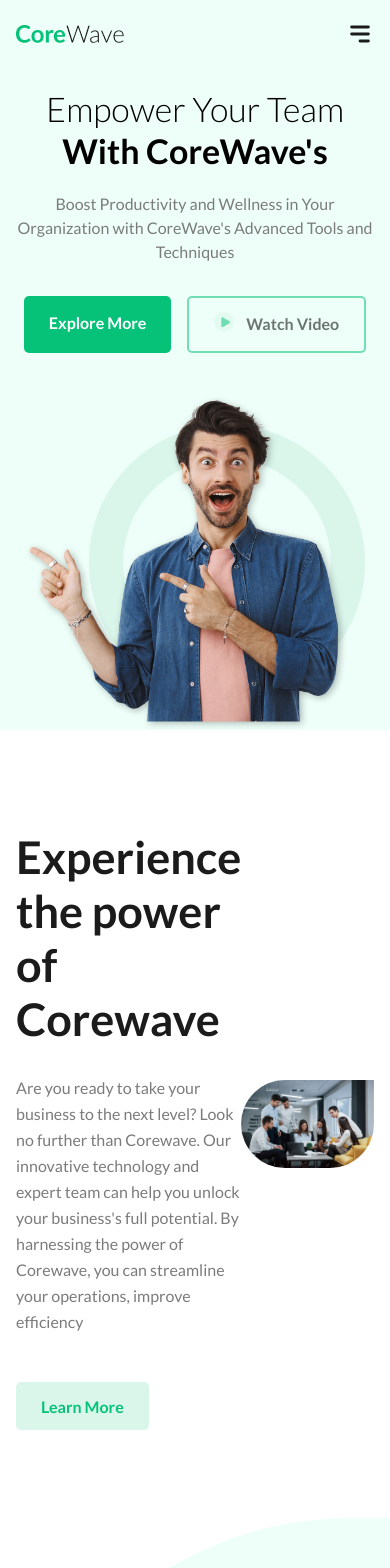
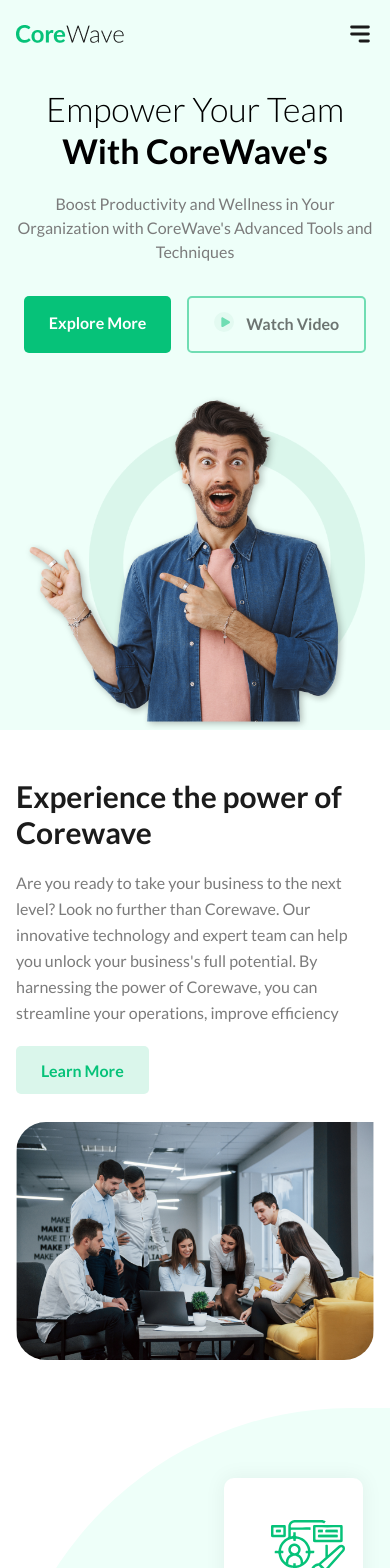
Before and after one commit to saiful-global/CoreWave, a React (Vite) app: page / in a window 390 px wide. Shown: the top 1568 px of the page. Built offline with nearby package versions, Linux system fonts and the light colour scheme.

Commit message:
Make Experience responsive

```diff
--- a/src/Component/Experience.jsx
+++ b/src/Component/Experience.jsx
@@ -5,16 +5,54 @@
 const Experience = () => {
   return (
     <>
-    <section className='py-25'>
+    {/* Vertical padding shrinks on small screens: 48px (mobile) -> 64px (tablet) -> 100px (desktop, your original py-25) */}
+    <section className='py-12 sm:py-16 lg:py-25'>
       <Container>
-        <div className='flex justify-between items-center'>
-          <div>
-            <h2 className='font-Lato font-semibold text-[45px] leading-13.5 text-BlackTextColor pb-7.25 max-w-111.25'>Experience the power of Corewave</h2>
-            <p className='font-Lato font-normal text-[16px] leading-6.5 text-BodyText pb-14.75 max-w-137.5'>Are you ready to take your business to the next level? Look no further than Corewave. Our innovative technology and expert team can help you unlock your business's full potential. By harnessing the power of Corewave, you can streamline your operations, improve efficiency</p>
+        {/*
+          Layout strategy:
+          - Below 1024px: flex-col, so the text sits on top and the image below it (gap-10 between them).
+          - From 1024px: flex-row, your original side-by-side layout.
+        */}
+        <div className='flex flex-col lg:flex-row gap-10 lg:gap-8 justify-between lg:items-center'>
+
+          {/*
+            Text block width:
+            - Full width on mobile/tablet.
+            - lg:w-1/2 on laptops (1024px+), so the text and image share the space.
+            - From 1350px the width is "auto" again, which is your original desktop behavior.
+          */}
+          <div className='lg:w-1/2 min-[1350px]:w-auto'>
+            {/*
+              Heading size grows in steps: 30px (mobile) -> 38px (tablet/laptop) -> 45px (desktop 1280px+).
+              lg:max-w-111.25 (your original 445px) is only applied on desktop so the heading
+              can use the full line on mobile and tablet.
+            */}
+            <h2 className='font-Lato font-semibold text-[30px] leading-9 sm:text-[38px] sm:leading-12 xl:text-[45px] xl:leading-13.5 text-BlackTextColor pb-5 lg:pb-7.25 lg:max-w-111.25'>Experience the power of Corewave</h2>
+            <p className='font-Lato font-normal text-[16px] leading-6.5 text-BodyText pb-8 lg:pb-14.75 max-w-137.5'>Are you ready to take your business to the next level? Look no further than Corewave. Our innovative technology and expert team can help you unlock your business's full potential. By harnessing the power of Corewave, you can streamline your operations, improve efficiency</p>
             <a className='px-6.25 py-[14.5px] bg-[#DAF6EB] text-Primary01 rounded-[5px] font-Lato font-semibold text-[16px] hover:shadow-2xl transition duration-300' href="">Learn More</a>
           </div>
-          <div>
-            <img className='rounded-b-[50px] rounded-tl-[50px]' src={BannerImage2} alt="" />
+
+          {/*
+            Image block width:
+            - Full width on mobile/tablet.
+            - lg:w-[46%] on laptops, so the large image can shrink instead of overflowing the screen.
+            - From 1350px: "auto" = the image's natural size, same as your Figma design.
+            - min-w-0 allows this flex item to shrink below the image's natural width.
+          */}
+          <div className='min-w-0 lg:w-[46%] min-[1350px]:w-auto'>
+            {/*
+              w-full + h-auto: the image fills its block and keeps its ratio on small screens.
+              max-w-full: on big screens it never grows past its natural size.
+              The corner radius is smaller on mobile (30px) and your original 50px from tablet up.
+              loading="lazy": this section is below the fold, so the browser only downloads the
+              image when the visitor scrolls near it. This makes the first page load faster.
+            */}
+            <img
+              className='w-full max-w-full h-auto rounded-b-[30px] rounded-tl-[30px] sm:rounded-b-[50px] sm:rounded-tl-[50px]'
+              src={BannerImage2}
+              alt="Team members discussing together in an office"
+              loading='lazy'
+            />
           </div>
         </div>
       </Container>
```
